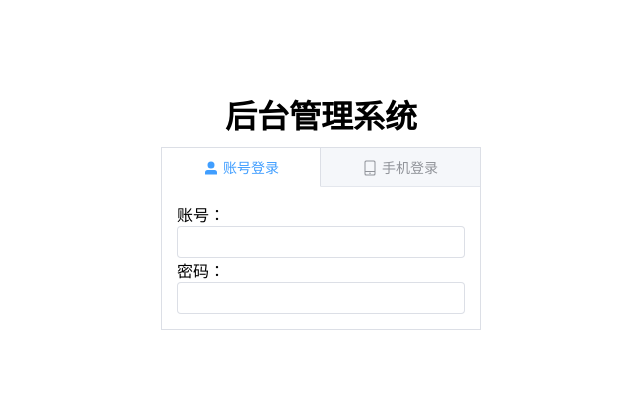
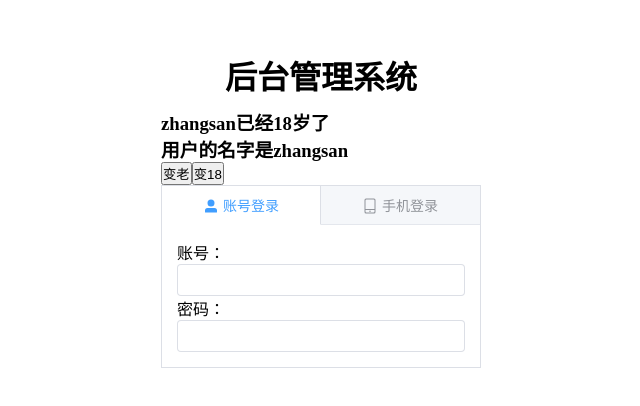
Before and after one commit to Ayu-1019/vue3-cms, a Vue app: page /#/login in a window 1280 px wide. Shown: the part 190-596 px from the top of the page, without its empty margins (319-959 px from the left). Built offline with nearby package versions, Linux system fonts and the light colour scheme.

Commit message:
feat: 引入pinia

```diff
--- a/src/store/index.ts
+++ b/src/store/index.ts
@@ -0,0 +1,5 @@
+import { createPinia } from 'pinia';
+
+const store = createPinia();
+
+export default store;
--- /dev/null
+++ b/src/store/modules/user.ts
@@ -0,0 +1,21 @@
+import { defineStore } from 'pinia';
+
+export const useUserStore = defineStore({
+  id: 'user',
+  state: () => {
+    return {
+      name: 'zhangsan',
+      age: 18
+    };
+  },
+  getters: {
+    getUser(state) {
+      return `用户的名字是${state.name}`;
+    }
+  },
+  actions: {
+    changeUserAge() {
+      this.age = 18;
+    }
+  }
+});
--- a/src/views/login/child-cpns/login-panel.vue
+++ b/src/views/login/child-cpns/login-panel.vue
@@ -1,36 +1,73 @@
 <script lang="ts">
-import { defineComponent } from "@vue/runtime-core";
+import { defineComponent } from '@vue/runtime-core';
+import { storeToRefs } from 'pinia';
+
+import { useUserStore } from '@/store/modules/user';
 
 export default defineComponent({
   setup() {
+    const userStore = useUserStore();
+    let { name, age } = storeToRefs(userStore);
 
+    function clickFun(): void {
+      age.value++;
+    }
+    function clickFun2(): void {
+      userStore.changeUserAge();
+    }
+
+    return {
+      name,
+      age,
+      userStore,
+      clickFun,
+      clickFun2
+    };
   }
-})
+});
 </script>
 
 <template>
   <div class="login-panel">
     <h1 class="title">后台管理系统</h1>
+    <h3>{{ name }}已经{{ age }}岁了</h3>
+    <h3>{{ userStore.getUser }}</h3>
+    <div>
+      <button @click="clickFun">变老</button>
+      <button @click="clickFun2">变18</button>
+    </div>
     <el-tabs stretch="true" type="border-card" class="demo-tabs">
       <el-tab-pane>
         <template #label>
           <span class="custom-tabs-label">
-            <UserFilled style="width: 16px; position: relative; top: 3px;  margin-right: 4px" />
+            <UserFilled
+              style="
+                width: 16px;
+                position: relative;
+                top: 3px;
+                margin-right: 4px;
+              "
+            />
             <span>账号登录</span>
           </span>
         </template>
-        账号：<el-input></el-input>
-        密码：<el-input></el-input>
+        账号：<el-input></el-input> 密码：<el-input></el-input>
       </el-tab-pane>
       <el-tab-pane>
         <template #label>
           <span class="custom-tabs-label">
-            <Iphone style="width: 16px; position: relative; top: 3px; margin-right: 4px" />
+            <Iphone
+              style="
+                width: 16px;
+                position: relative;
+                top: 3px;
+                margin-right: 4px;
+              "
+            />
             <span>手机登录</span>
           </span>
         </template>
-        手机号：<el-input></el-input>
-        密码：<el-input></el-input>
+        手机号：<el-input></el-input> 密码：<el-input></el-input>
       </el-tab-pane>
     </el-tabs>
   </div>
```
Also changed, not shown: src/store/modules/login.ts (added, +11 -0 lines), src/views/login/login.vue (+4 -7 lines).
